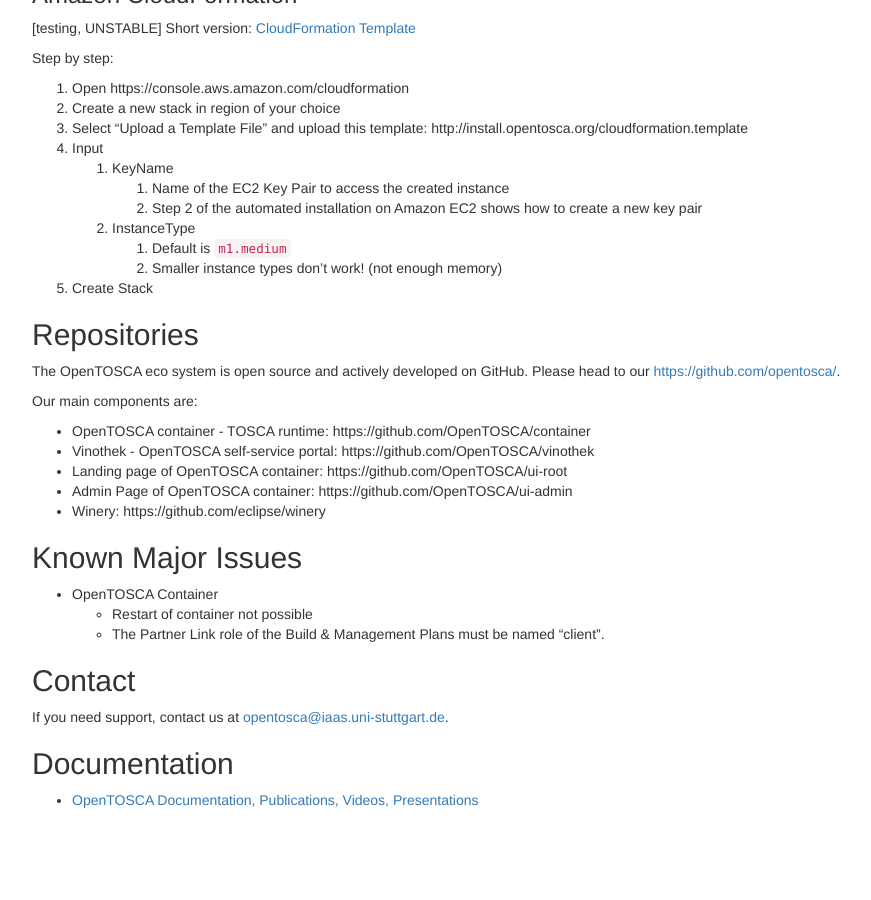
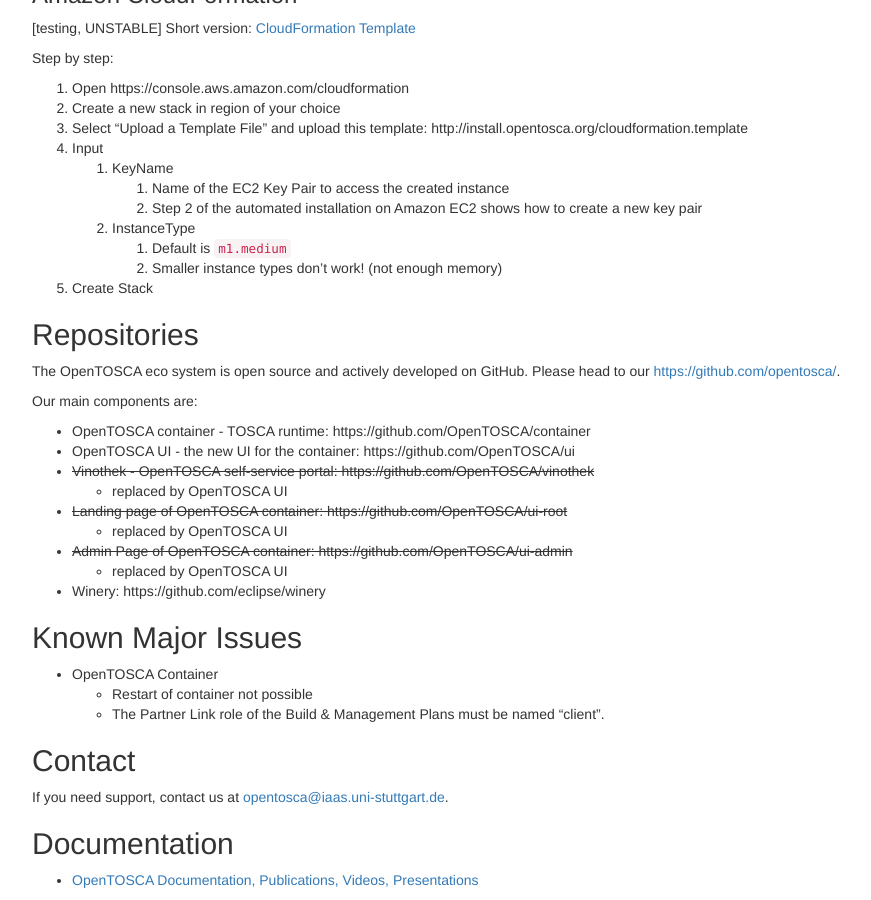
Before and after one commit to OpenTOSCA/install.opentosca.org, a Jekyll site: the page built from index.md, in a window 1280 px wide and 900 px high, scrolled down 1673 px. Shown: the whole window, without its empty margins (38-909 px from the left). Built offline with Jekyll 4.4.1, drawn with Linux system fonts in a browser that asks for light colours; our own code applies the rules of GitHub Pages for plain Markdown files; before the commit the page ends 2493 px from its top, so only the background shows below that.

Commit message:
Mark Vinothek, ui-root, ui-admin as outdated.

```diff
--- a/index.md
+++ b/index.md
@@ -113,9 +113,10 @@
 Our main components are:
 
 * OpenTOSCA container - TOSCA runtime: https://github.com/OpenTOSCA/container
-* Vinothek - OpenTOSCA self-service portal: https://github.com/OpenTOSCA/vinothek
-* Landing page of OpenTOSCA container: https://github.com/OpenTOSCA/ui-root
-* Admin Page of OpenTOSCA container: https://github.com/OpenTOSCA/ui-admin
+* OpenTOSCA UI - the new UI for the container: https://github.com/OpenTOSCA/ui
+* <s>Vinothek - OpenTOSCA self-service portal: https://github.com/OpenTOSCA/vinothek</s> - replaced by OpenTOSCA UI
+* <s>Landing page of OpenTOSCA container: https://github.com/OpenTOSCA/ui-root</s> - replaced by OpenTOSCA UI
+* <s>Admin Page of OpenTOSCA container: https://github.com/OpenTOSCA/ui-admin</s> - replaced by OpenTOSCA UI
 * Winery: https://github.com/eclipse/winery
 
 
```
